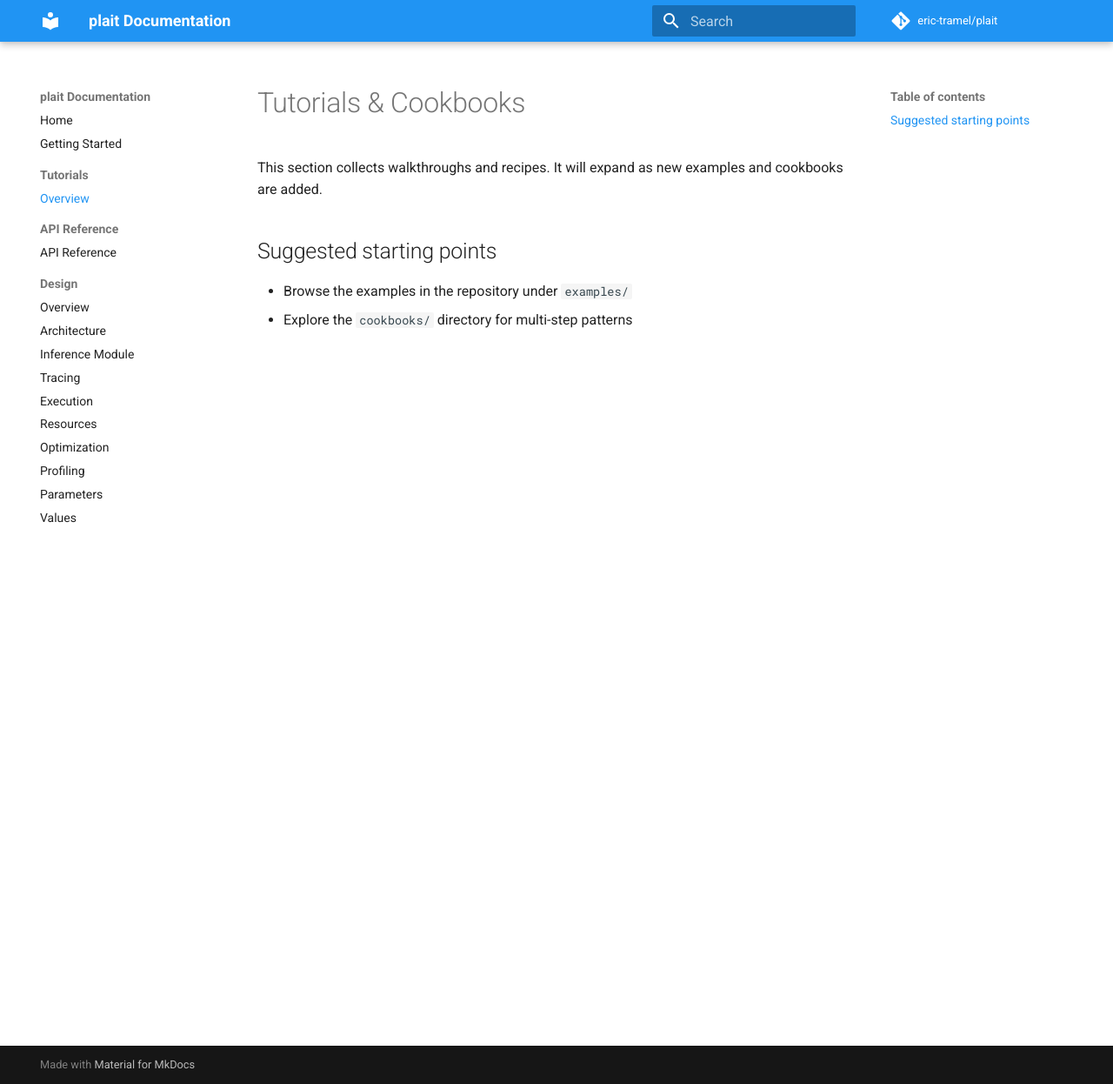
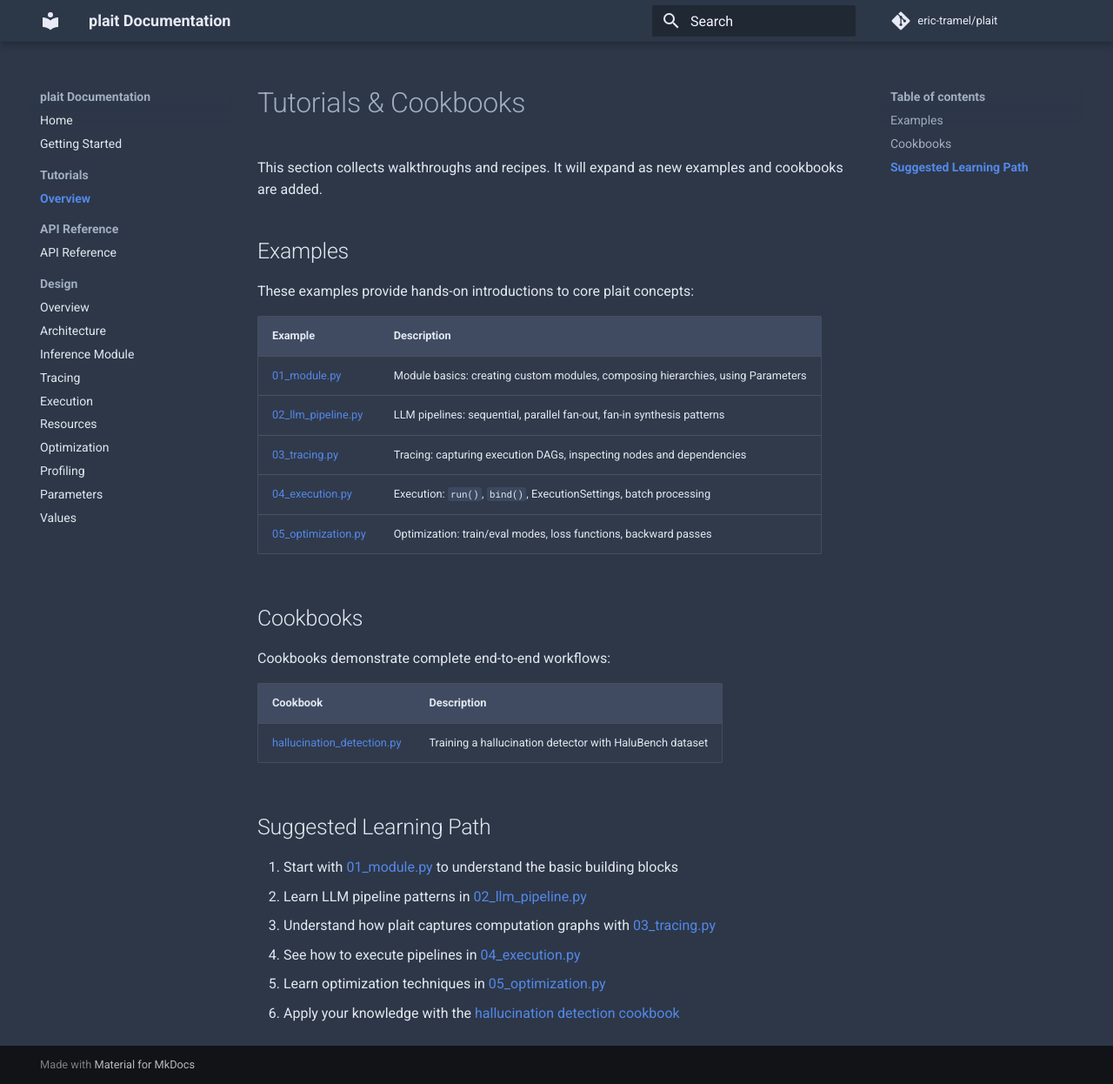
Before and after one commit to eric-tramel/plait, an MkDocs documentation site: the page built from docs/tutorials/index.md, in a window 1280 px wide and 1246 px high. Shown: the whole window at 87% size. Built offline with MkDocs 1.6.1 and Material for MkDocs 9.7.7, drawn with Linux system fonts in a browser that asks for light colours; comment, search, counter and statistics services are not loaded.

Commit message:
fix(docs): address PR review comments for theme and tutorials
## Summary
Address review feedback on PR #19:

1. Theme changes (mkdocs.yml + custom.css):
   - Switch to slate scheme with muted blue/yellow palette
   - Add custom CSS with calming pastel colors (indigo/amber)
   - Configure syntax highlighting with pymdownx extensions
   - No bright white background - uses muted slate tones

2. Tutorials page improvements:
   - Add direct Markdown links to all examples (01-05)
   - Add links to cookbooks (hallucination_detection)
   - Organize into Examples, Cookbooks, and Learning Path sections

🤖 Generated with [Claude Code](https://claude.com/claude-code)

Co-Authored-By: Claude Opus 4.5 <noreply@anthropic.com>

```diff
--- /dev/null
+++ b/docs/stylesheets/custom.css
@@ -0,0 +1,148 @@
+/* Custom pastel theme for plait documentation
+   Calming muted palette with yellow and blue accents
+   Avoids bright white backgrounds */
+
+:root {
+  /* Primary palette - muted blues and yellows */
+  --md-primary-fg-color: #5c6bc0;
+  --md-primary-fg-color--light: #8e99a4;
+  --md-primary-fg-color--dark: #3f51b5;
+  --md-primary-bg-color: #fafafa;
+  --md-primary-bg-color--light: #ffffff;
+
+  /* Accent - warm amber/yellow */
+  --md-accent-fg-color: #d4a574;
+  --md-accent-fg-color--transparent: rgba(212, 165, 116, 0.1);
+  --md-accent-bg-color: #ffeaa7;
+  --md-accent-bg-color--light: #fff9e6;
+}
+
+/* Slate scheme overrides for muted appearance */
+[data-md-color-scheme="slate"] {
+  /* Muted background - not too dark, not bright white */
+  --md-default-bg-color: #2d3748;
+  --md-default-bg-color--light: #3d4a5c;
+  --md-default-bg-color--lighter: #4a5568;
+  --md-default-bg-color--lightest: #5a6577;
+
+  /* Muted foreground text */
+  --md-default-fg-color: #e2e8f0;
+  --md-default-fg-color--light: #a0aec0;
+  --md-default-fg-color--lighter: #718096;
+  --md-default-fg-color--lightest: #4a5568;
+
+  /* Primary - soft indigo/blue */
+  --md-primary-fg-color: #7c8dbd;
+  --md-primary-fg-color--light: #9fabc8;
+  --md-primary-fg-color--dark: #5c6bc0;
+  --md-primary-bg-color: #e8eaf6;
+  --md-primary-bg-color--light: #f5f5ff;
+
+  /* Accent - warm amber/yellow tones */
+  --md-accent-fg-color: #f6c667;
+  --md-accent-fg-color--transparent: rgba(246, 198, 103, 0.1);
+
+  /* Code blocks - slightly lighter than background */
+  --md-code-bg-color: #1e2533;
+  --md-code-fg-color: #e2e8f0;
+
+  /* Typeset links */
+  --md-typeset-a-color: #7c9fd4;
+
+  /* Admonitions */
+  --md-admonition-bg-color: rgba(255, 255, 255, 0.05);
+}
+
+/* Code highlighting improvements */
+.highlight code,
+.highlighttable code,
+code {
+  font-size: 0.85em;
+}
+
+/* Inline code styling */
+.md-typeset code {
+  background-color: rgba(124, 157, 212, 0.15);
+  border-radius: 3px;
+  padding: 0.1em 0.3em;
+}
+
+/* Code block styling */
+.md-typeset pre > code {
+  background-color: var(--md-code-bg-color);
+  padding: 1em;
+}
+
+/* Syntax highlighting - custom colors for muted theme */
+[data-md-color-scheme="slate"] .highlight .c,
+[data-md-color-scheme="slate"] .highlight .c1,
+[data-md-color-scheme="slate"] .highlight .cm {
+  color: #8b9dc3;  /* Comments - muted blue */
+}
+
+[data-md-color-scheme="slate"] .highlight .k,
+[data-md-color-scheme="slate"] .highlight .kn,
+[data-md-color-scheme="slate"] .highlight .kd {
+  color: #c792ea;  /* Keywords - soft purple */
+}
+
+[data-md-color-scheme="slate"] .highlight .s,
+[data-md-color-scheme="slate"] .highlight .s1,
+[data-md-color-scheme="slate"] .highlight .s2 {
+  color: #c3e88d;  /* Strings - soft green */
+}
+
+[data-md-color-scheme="slate"] .highlight .n,
+[data-md-color-scheme="slate"] .highlight .na,
+[data-md-color-scheme="slate"] .highlight .nb {
+  color: #82aaff;  /* Names - soft blue */
+}
+
+[data-md-color-scheme="slate"] .highlight .nf {
+  color: #f6c667;  /* Functions - amber/yellow */
+}
+
+[data-md-color-scheme="slate"] .highlight .mi,
+[data-md-color-scheme="slate"] .highlight .mf {
+  color: #f78c6c;  /* Numbers - soft orange */
+}
+
+[data-md-color-scheme="slate"] .highlight .o,
+[data-md-color-scheme="slate"] .highlight .p {
+  color: #89ddff;  /* Operators/punctuation - light cyan */
+}
+
+/* Navigation styling */
+.md-nav__link {
+  font-weight: 400;
+}
+
+.md-nav__link--active {
+  font-weight: 600;
+  color: var(--md-accent-fg-color);
+}
+
+/* Header styling */
+.md-header {
+  background-color: rgba(45, 55, 72, 0.95);
+}
+
+/* Footer styling */
+.md-footer {
+  background-color: rgba(30, 37, 51, 0.95);
+}
+
+/* Tables */
+.md-typeset table:not([class]) {
+  background-color: rgba(255, 255, 255, 0.02);
+  border: 1px solid rgba(255, 255, 255, 0.1);
+}
+
+.md-typeset table:not([class]) th {
+  background-color: rgba(124, 141, 189, 0.2);
+}
+
+/* Smooth scrolling */
+html {
+  scroll-behavior: smooth;
+}
--- a/docs/tutorials/index.md
+++ b/docs/tutorials/index.md
@@ -3,7 +3,31 @@
 This section collects walkthroughs and recipes. It will expand as new examples
 and cookbooks are added.
 
-## Suggested starting points
+## Examples
 
-- Browse the examples in the repository under `examples/`
-- Explore the `cookbooks/` directory for multi-step patterns
+These examples provide hands-on introductions to core plait concepts:
+
+| Example | Description |
+|---------|-------------|
+| [01_module.py](https://github.com/eric-tramel/plait/blob/main/examples/01_module.py) | Module basics: creating custom modules, composing hierarchies, using Parameters |
+| [02_llm_pipeline.py](https://github.com/eric-tramel/plait/blob/main/examples/02_llm_pipeline.py) | LLM pipelines: sequential, parallel fan-out, fan-in synthesis patterns |
+| [03_tracing.py](https://github.com/eric-tramel/plait/blob/main/examples/03_tracing.py) | Tracing: capturing execution DAGs, inspecting nodes and dependencies |
+| [04_execution.py](https://github.com/eric-tramel/plait/blob/main/examples/04_execution.py) | Execution: `run()`, `bind()`, ExecutionSettings, batch processing |
+| [05_optimization.py](https://github.com/eric-tramel/plait/blob/main/examples/05_optimization.py) | Optimization: train/eval modes, loss functions, backward passes |
+
+## Cookbooks
+
+Cookbooks demonstrate complete end-to-end workflows:
+
+| Cookbook | Description |
+|----------|-------------|
+| [hallucination_detection.py](https://github.com/eric-tramel/plait/blob/main/cookbooks/hallucination_detection.py) | Training a hallucination detector with HaluBench dataset |
+
+## Suggested Learning Path
+
+1. Start with [01_module.py](https://github.com/eric-tramel/plait/blob/main/examples/01_module.py) to understand the basic building blocks
+2. Learn LLM pipeline patterns in [02_llm_pipeline.py](https://github.com/eric-tramel/plait/blob/main/examples/02_llm_pipeline.py)
+3. Understand how plait captures computation graphs with [03_tracing.py](https://github.com/eric-tramel/plait/blob/main/examples/03_tracing.py)
+4. See how to execute pipelines in [04_execution.py](https://github.com/eric-tramel/plait/blob/main/examples/04_execution.py)
+5. Learn optimization techniques in [05_optimization.py](https://github.com/eric-tramel/plait/blob/main/examples/05_optimization.py)
+6. Apply your knowledge with the [hallucination detection cookbook](https://github.com/eric-tramel/plait/blob/main/cookbooks/hallucination_detection.py)
--- a/mkdocs.yml
+++ b/mkdocs.yml
@@ -8,15 +8,33 @@ site_dir: public/docs
 theme:
   name: material
   palette:
-    - scheme: default
-      primary: blue
-      accent: orange
+    - scheme: slate
+      primary: indigo
+      accent: amber
+  font:
+    text: Roboto
+    code: Roboto Mono
   features:
     - navigation.instant
     - navigation.tracking
     - navigation.sections
     - navigation.expand
     - content.code.copy
+    - content.code.annotate
+
+extra_css:
+  - stylesheets/custom.css
+
+markdown_extensions:
+  - pymdownx.highlight:
+      anchor_linenums: true
+      line_spans: __span
+      pygments_lang_class: true
+  - pymdownx.inlinehilite
+  - pymdownx.snippets
+  - pymdownx.superfences
+  - admonition
+  - pymdownx.details
 
 plugins:
   - search
```
